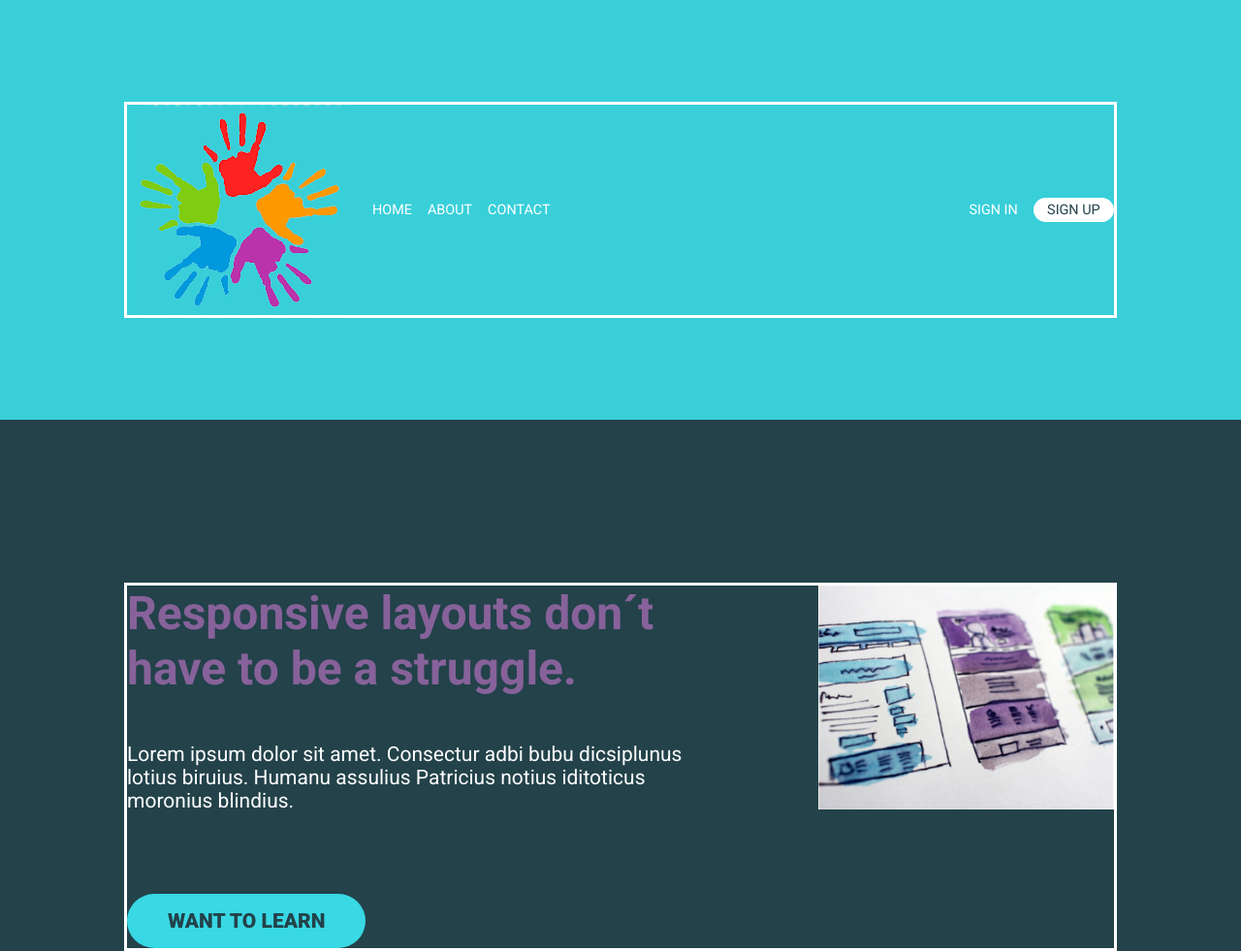
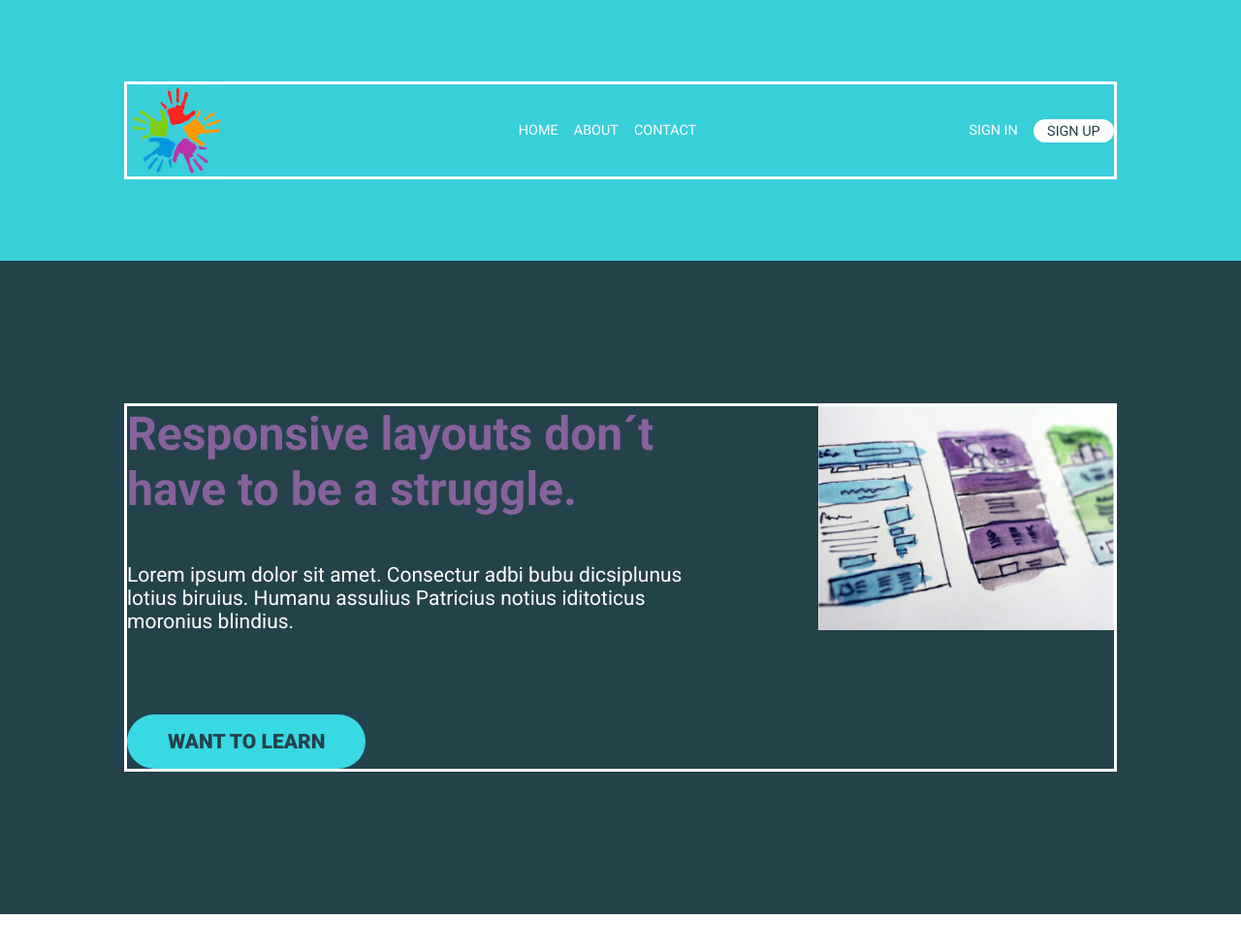
Before and after one commit to Atti-Deutsch/mormun, a plain HTML site: page index.html in a window 1280 px wide. Shown: the top 981 px of the page at 97% size. Drawn offline with Linux system fonts and the light colour scheme.

Commit message:
updating layout

```diff
--- a/css/style.css
+++ b/css/style.css
@@ -63,7 +63,11 @@ header {
 
 .logo {
     margin-right: 1em;
+    width: 10%;
+    max-width: 100%;
+    height: auto;
 }
+
 
 .nav {
     display: flex;
@@ -79,6 +83,10 @@ header {
     display: flex;
     align-items: center;
     font-size: .9rem;
+}
+
+.nav__list--primary {
+    margin: 0 auto;
 }
 
 .nav__item + .nav__item {
@@ -102,9 +110,10 @@ header {
     display: flex;
     width: 80%;
     max-width: 1600px;
-    margin: 3em auto;
+    margin: 2em auto;
     border: 3px solid white;
 }
+
 
 .row {
     display: flex;
--- a/index.html
+++ b/index.html
@@ -14,12 +14,12 @@
         <div class="container row">
             <img class="logo" src="img/cf_logo.png">
             <nav class="nav">
-                <ul class="nav__list">
+                <ul class="nav__list nav__list--primary">
                     <li class="nav__item"><a href="#" class="nav__link">Home</a></li>
                     <li class="nav__item"><a href="#" class="nav__link">About</a></li>
                     <li class="nav__item"><a href="#" class="nav__link">Contact</a></li>
                 </ul>
-                <ul class="nav__list">
+                <ul class="nav__list nav__list--secondary">
                     <li class="nav__item"><a href="#" class="nav__link">Sign in</a></li>
                     <li class="nav__item"><a href="#" class="nav__link nav__link--button">Sign up</a></li>
                 </ul>
```
